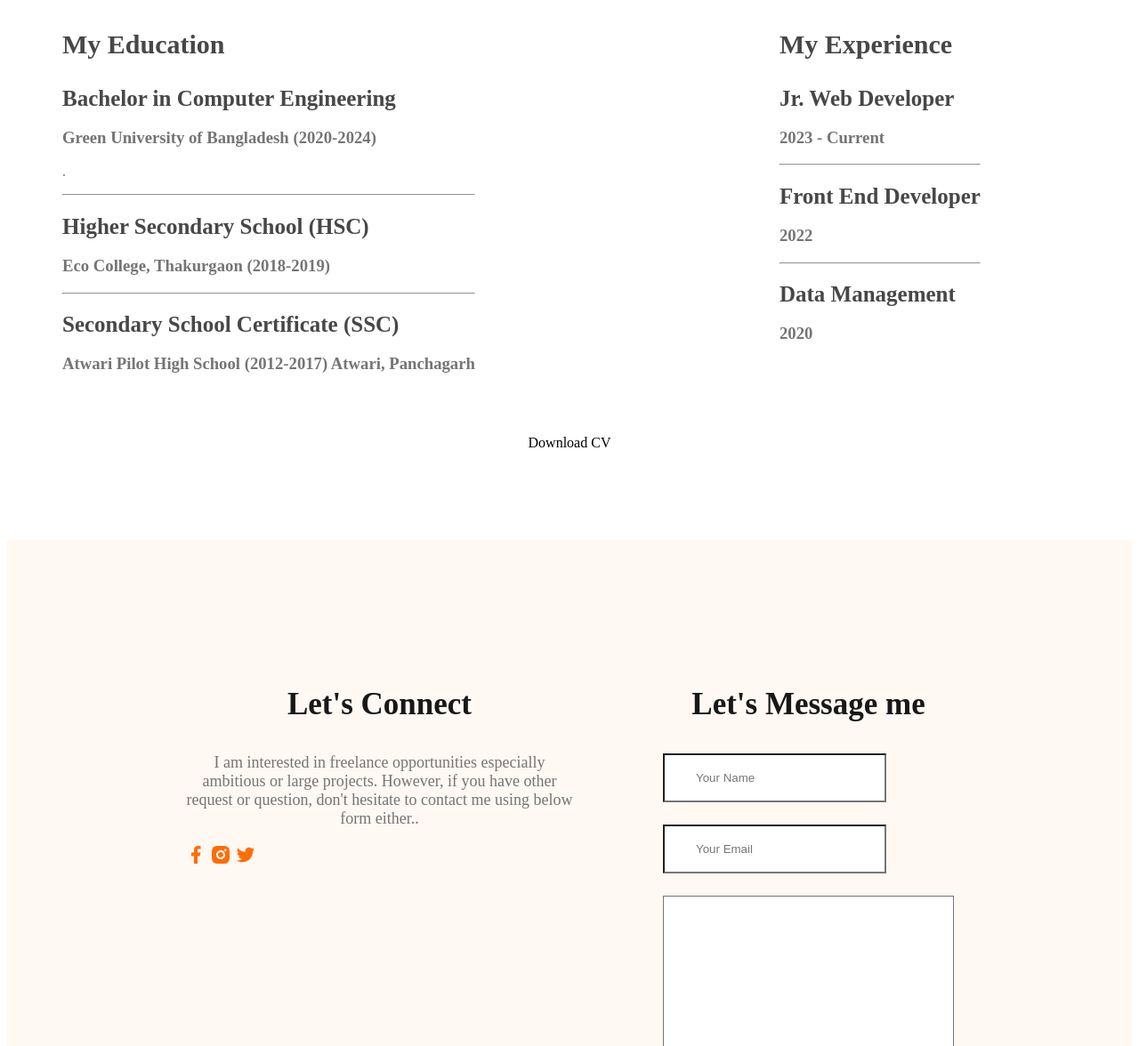
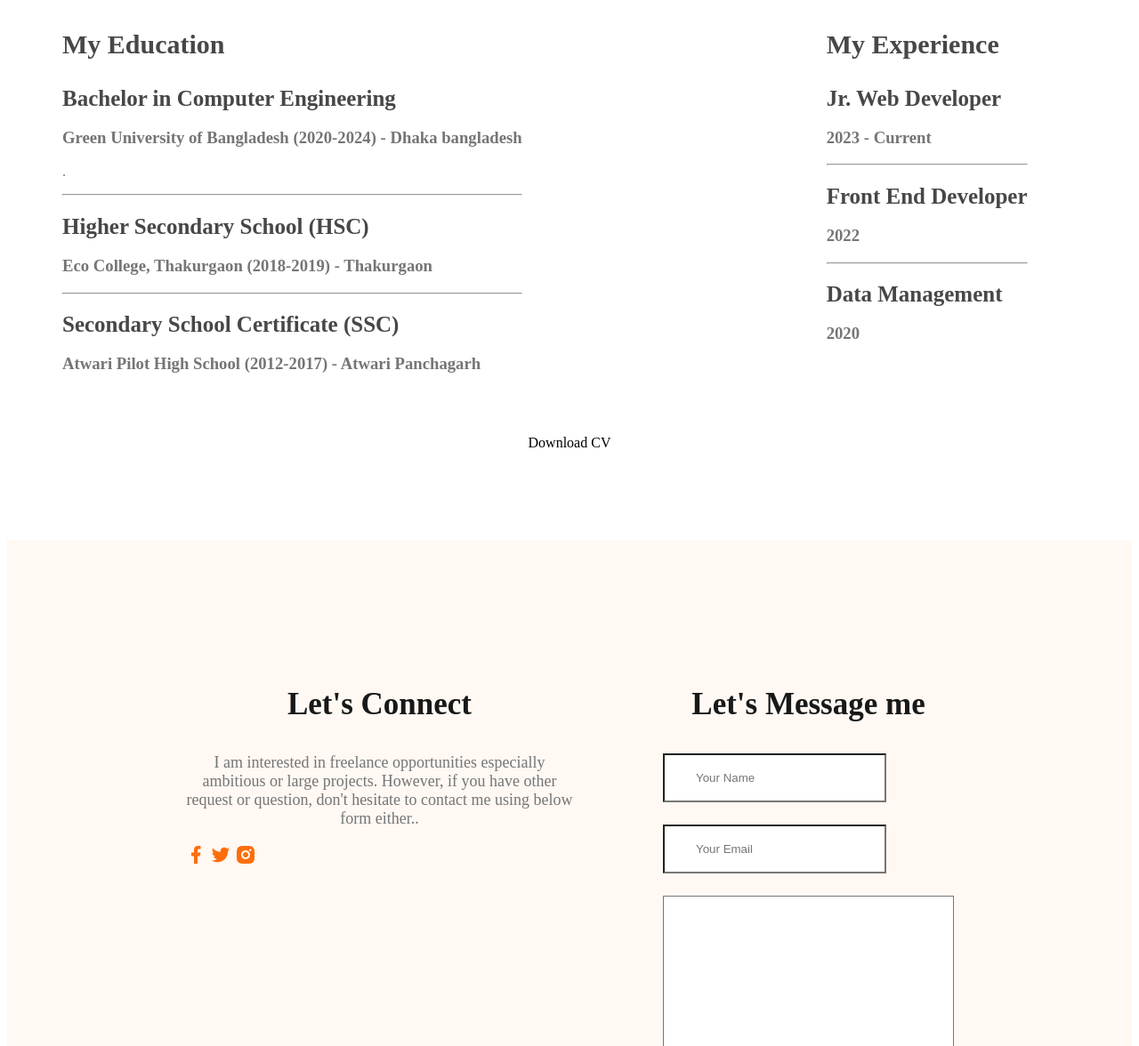
Before and after one commit to arfanovi/webdeveloper-portfolio, a plain HTML site: page index.html in a window 1280 px wide. Shown: the part 2063-3239 px from the top of the page at 89% size. Drawn offline with nearby package versions, Linux system fonts and the light colour scheme.

Commit message:
Update index.html

```diff
--- a/index.html
+++ b/index.html
@@ -113,19 +113,19 @@
 
                 <div class="resume-item">
                     <h2 class="resume-item-title">Bachelor in Computer Engineering</h2>
-                    <h3 class="resume-item-institute">Green University of Bangladesh (2020-2024)</h3>
+                    <h3 class="resume-item-institute">Green University of Bangladesh (2020-2024) - Dhaka bangladesh</h3>
                     <p class="resume-item-description">.</p>
                 </div>
                 <hr>
                 <div class="resume-item">
                     <h2 class="resume-item-title"> Higher Secondary School (HSC) </h2>
-                    <h3 class="resume-item-institute">Eco College, Thakurgaon (2018-2019)</h3>
+                    <h3 class="resume-item-institute">Eco College, Thakurgaon (2018-2019) - Thakurgaon</h3>
                     <p class="resume-item-description"></p>
                 </div>
                 <hr>
                 <div class="resume-item">
                     <h2 class="resume-item-title"> Secondary School Certificate (SSC) </h2>
-                    <h3 class="resume-item-institute">Atwari Pilot High School (2012-2017) Atwari, Panchagarh</h3>
+                    <h3 class="resume-item-institute">Atwari Pilot High School (2012-2017) - Atwari Panchagarh</h3>
                     <p class="resume-item-description"></p>
                 </div>
 
@@ -168,9 +168,10 @@
             <p class="section-description">I am interested in freelance opportunities especially ambitious or large projects. However, if you have other request or question, don't hesitate to contact me using below form either..</p>
 
             <div class="social-links">
-                <img src="images/icons/facebook.png" alt="">
+                <a href="https://www.facebook.com/profile.php?id=100089734773513"><img src="images/icons/facebook.png" alt=""></a>
+                <a href="https://twitter.com/arfan_ovi201">    <img src="images/icons/twitter.png" alt=""></a>
                 <img src="images/icons/insta.png" alt="">
-                <img src="images/icons/twitter.png" alt="">
+
 
             </div>
         </div>
```
